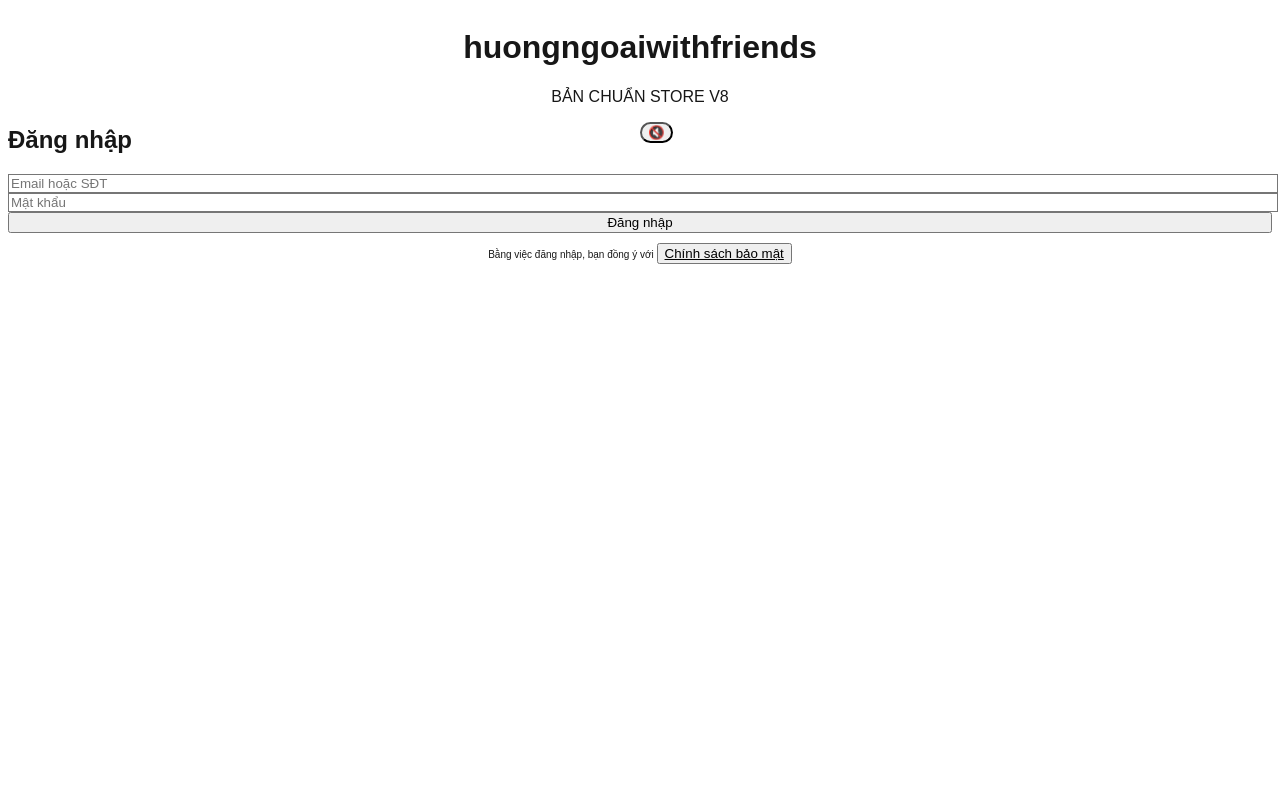
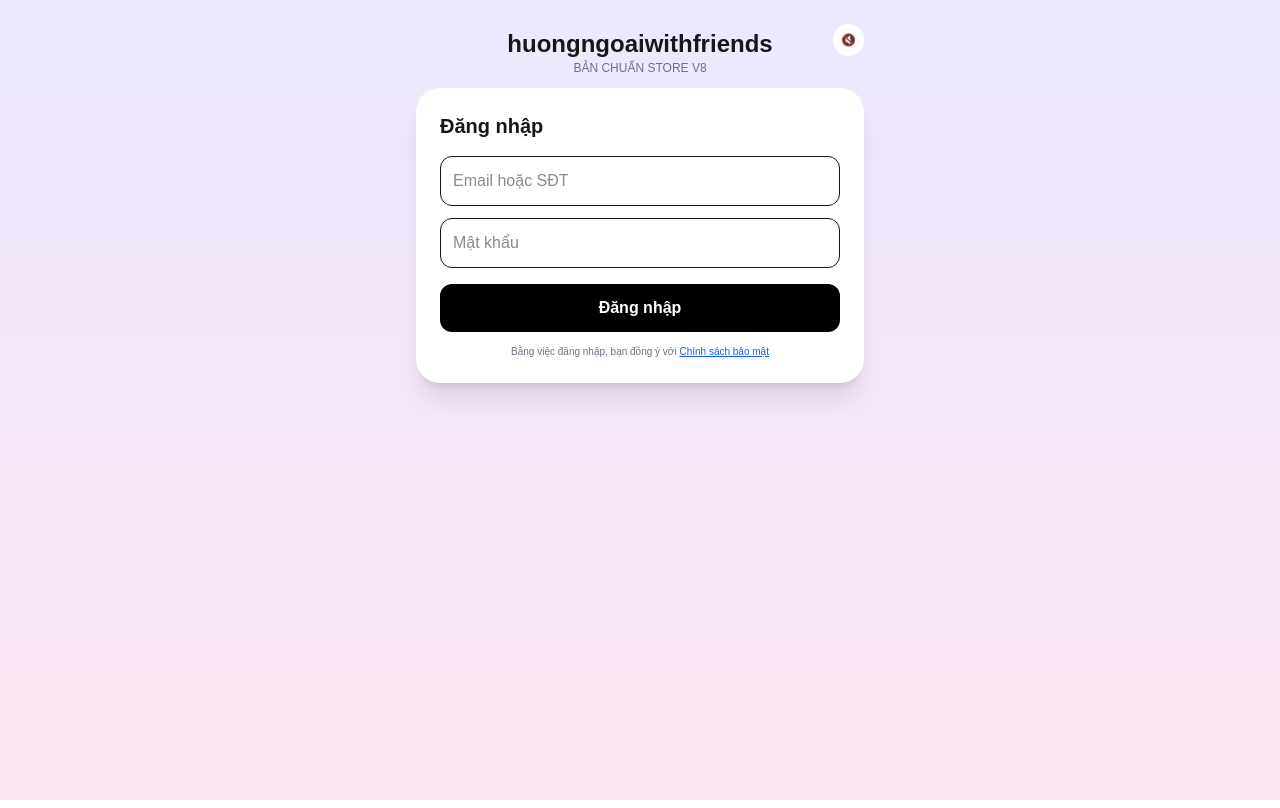
Before and after one commit to Huong-Ngoai/huongngoaiwithfriends, a Next.js app: page / in a window 1280 px wide. Built offline with nearby package versions, Linux system fonts and the light colour scheme.

Commit message:
Update Tailwind CSS imports and add theme variables

```diff
--- a/src/app/globals.css
+++ b/src/app/globals.css
@@ -1,10 +1,15 @@
-@tailwind base;
-@tailwind components;
-@tailwind utilities;
+@import "tailwindcss";
 
 :root {
   --background: #ffffff;
   --foreground: #171717;
+}
+
+@theme inline {
+  --color-background: var(--background);
+  --color-foreground: var(--foreground);
+  --font-sans: var(--font-geist-sans);
+  --font-mono: var(--font-geist-mono);
 }
 
 body {
```
